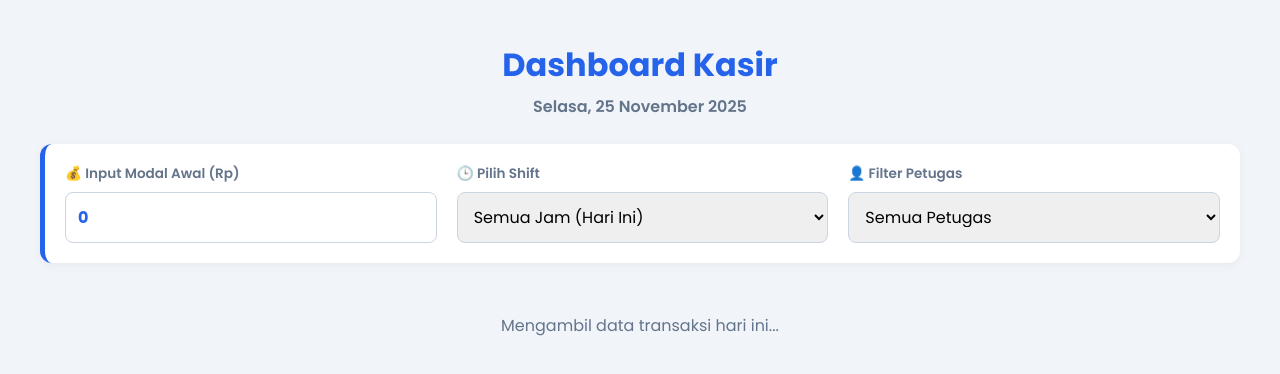
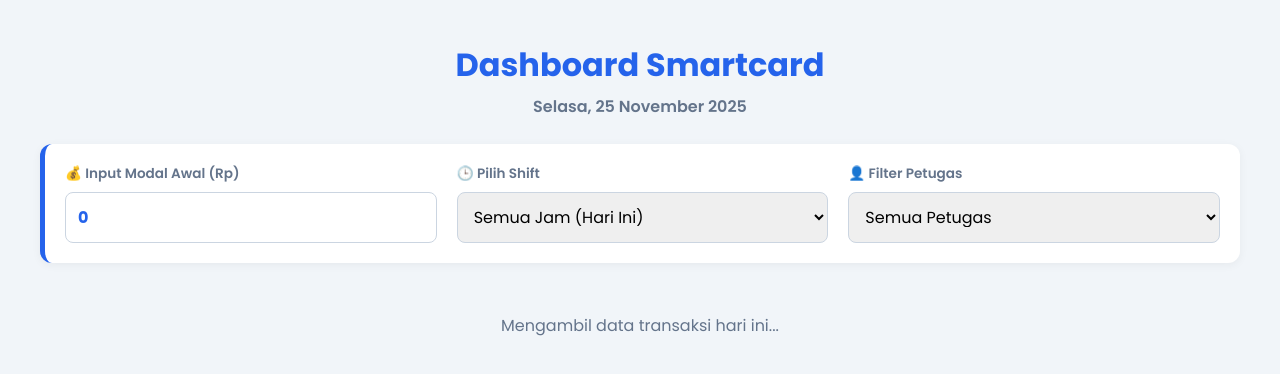
Before and after one commit to G6-fauzi/Smartcard, a plain HTML site: page index.html in a window 1280 px wide. Drawn offline with nearby package versions, Linux system fonts and the light colour scheme; no server answers.

Commit message:
Update index.html

```diff
--- a/index.html
+++ b/index.html
@@ -188,7 +188,7 @@
 <body>
     <div class="container">
         <header>
-            <h1>Dashboard Kasir</h1>
+            <h1>Dashboard Smartcard</h1>
             <div class="date-display" id="currentDateDisplay">Hari ini: -</div>
         </header>
 
```
